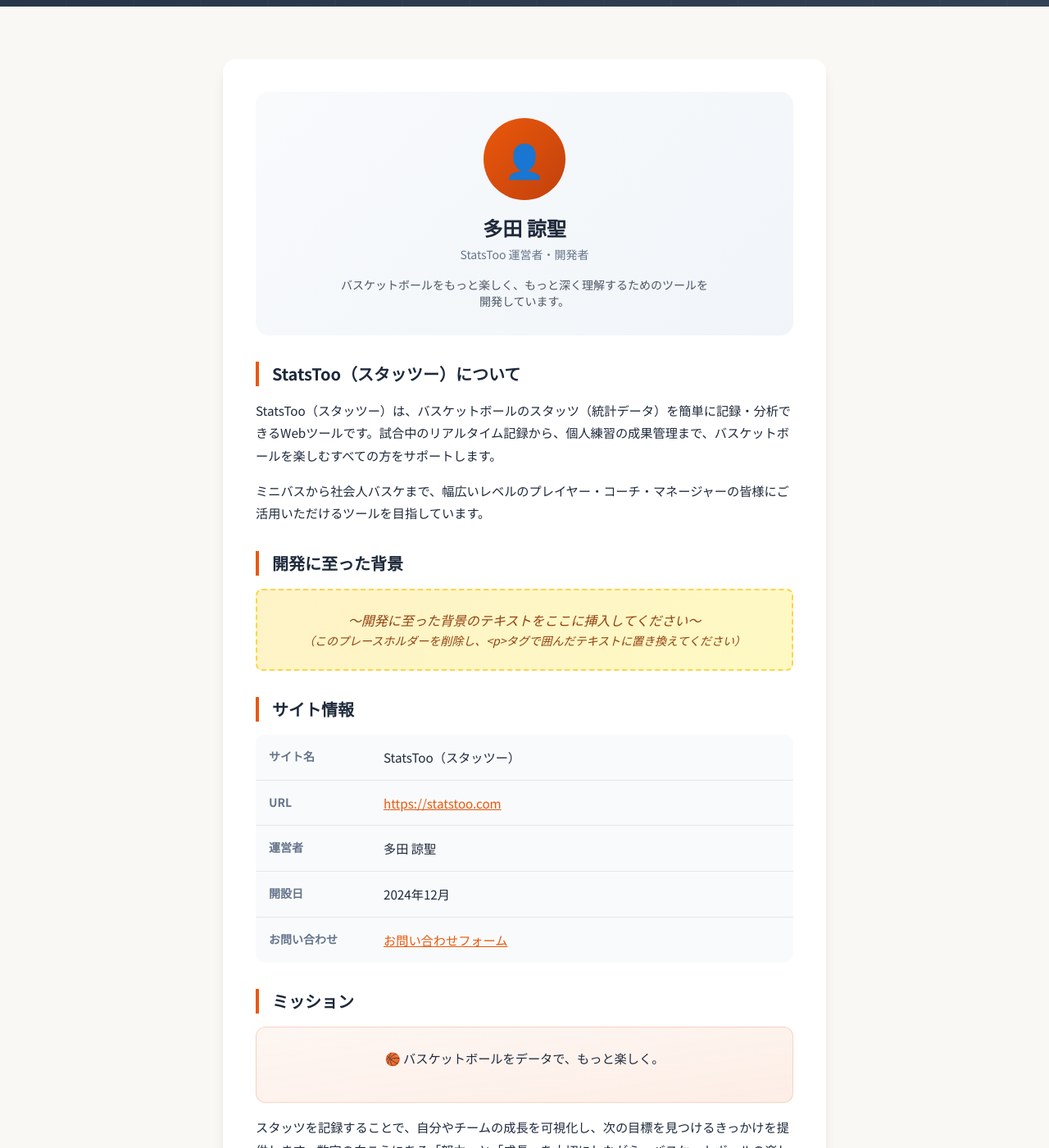
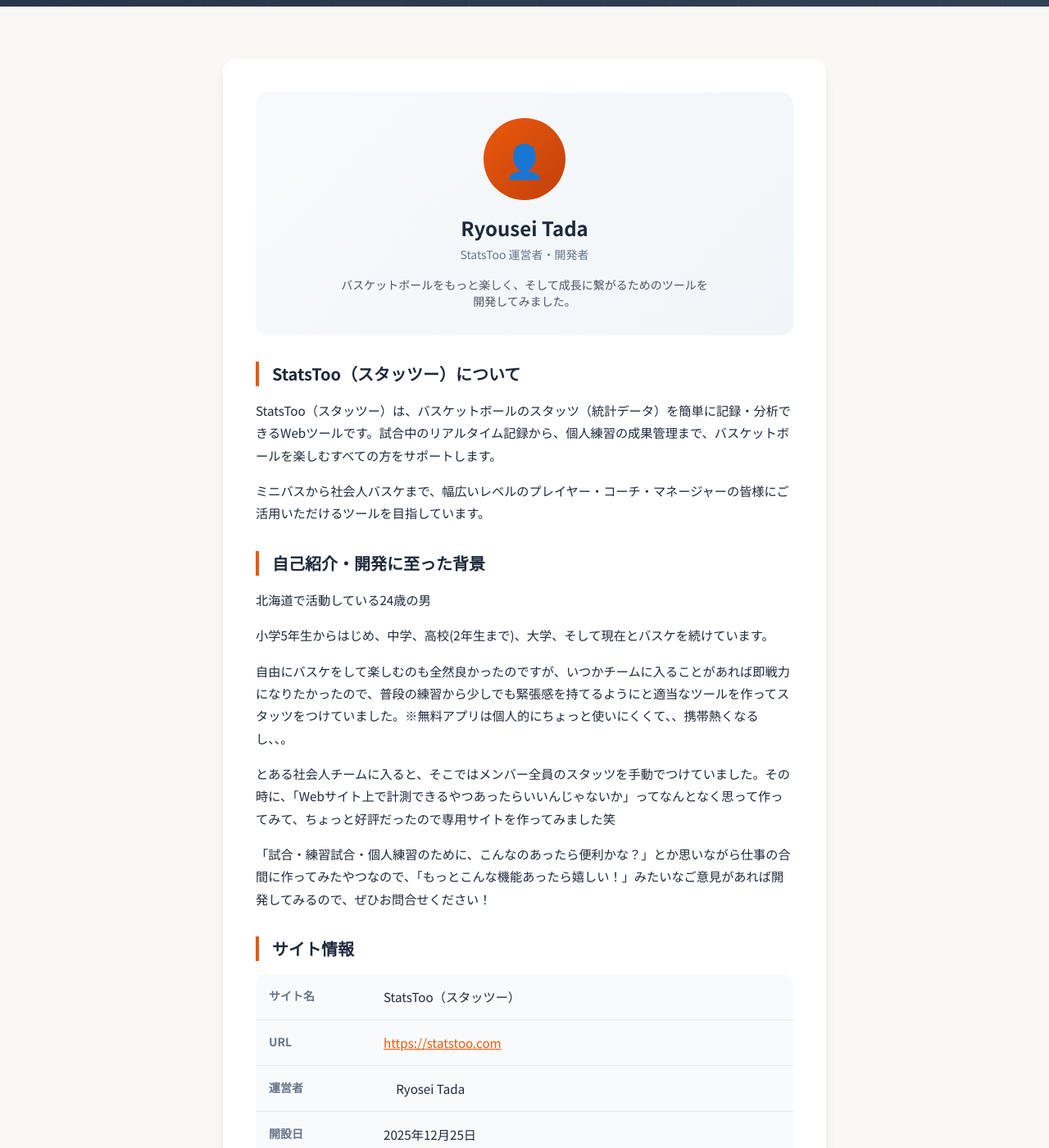
Before and after one commit to BSK-Ryo/statstoo, a Jekyll site: the page built from about/index.html, in a window 1280 px wide and 1400 px high, scrolled down 281 px. Shown: the whole window at 82% size. Built offline with Jekyll 4.4.1, drawn with Linux system fonts in a browser that asks for light colours; nearby versions of some CDN libraries.

Commit message:
Update index.html

```diff
--- a/about/index.html
+++ b/about/index.html
@@ -75,10 +75,10 @@ extra_css: |
         <!-- Profile Card -->
         <div class="profile-card">
             <div class="profile-avatar">👤</div>
-            <h2 class="profile-name">多田 諒聖</h2>
+            <h2 class="profile-name"> Ryousei Tada </h2>
             <p class="profile-role">StatsToo 運営者・開発者</p>
             <p class="text-sm text-gray-600 max-w-md mx-auto">
-                バスケットボールをもっと楽しく、もっと深く理解するためのツールを開発しています。
+                バスケットボールをもっと楽しく、そして成長に繋がるためのツールを開発してみました。
             </p>
         </div>
 
@@ -91,27 +91,12 @@ extra_css: |
 
         <!-- Development Background -->
         <div class="about-section mb-8">
-            <h2>開発に至った背景</h2>
-
-            <!-- ============================================
-                 ▼▼▼ テキスト挿入箇所 ▼▼▼
-                 ============================================
-                 以下のプレースホルダーを削除し、
-                 開発背景のテキストを <p> タグで囲んで記述してください。
-
-                 例:
-                 <p>私がこのツールを開発しようと思ったきっかけは...</p>
-                 <p>バスケットボールを始めたのは...</p>
-                 ============================================ -->
-
-            <div class="text-placeholder">
-                〜開発に至った背景のテキストをここに挿入してください〜<br>
-                <span class="text-sm">（このプレースホルダーを削除し、&lt;p&gt;タグで囲んだテキストに置き換えてください）</span>
-            </div>
-
-            <!-- ============================================
-                 ▲▲▲ テキスト挿入箇所ここまで ▲▲▲
-                 ============================================ -->
+            <h2>自己紹介・開発に至った背景</h2>
+            <p>北海道で活動している24歳の男</p>
+            <p>小学5年生からはじめ、中学、高校(2年生まで)、大学、そして現在とバスケを続けています。</p>
+            <p>自由にバスケをして楽しむのも全然良かったのですが、いつかチームに入ることがあれば即戦力になりたかったので、普段の練習から少しでも緊張感を持てるようにと適当なツールを作ってスタッツをつけていました。※無料アプリは個人的にちょっと使いにくくて、、携帯熱くなるし、、。 </p>
+            <p>とある社会人チームに入ると、そこではメンバー全員のスタッツを手動でつけていました。その時に、「Webサイト上で計測できるやつあったらいいんじゃないか」ってなんとなく思って作ってみて、ちょっと好評だったので専用サイトを作ってみました笑</p>
+            <p>「試合・練習試合・個人練習のために、こんなのあったら便利かな？」とか思いながら仕事の合間に作ってみたやつなので、「もっとこんな機能あったら嬉しい！」みたいなご意見があれば開発してみるので、ぜひお問合せください！</p>
         </div>
 
         <!-- Site Info -->
@@ -129,11 +114,11 @@ extra_css: |
                     </tr>
                     <tr>
                         <th>運営者</th>
-                        <td>多田 諒聖</td>
+                        <td>　Ryosei Tada </td>
                     </tr>
                     <tr>
                         <th>開設日</th>
-                        <td>2024年12月</td>
+                        <td>2025年12月25日</td>
                     </tr>
                     <tr>
                         <th>お問い合わせ</th>
```
